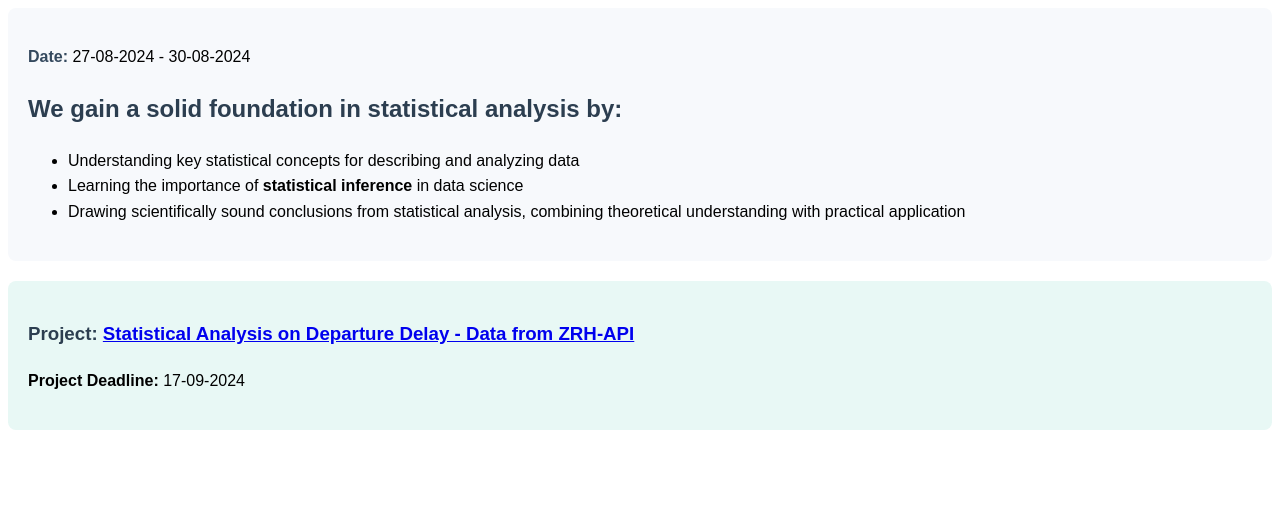
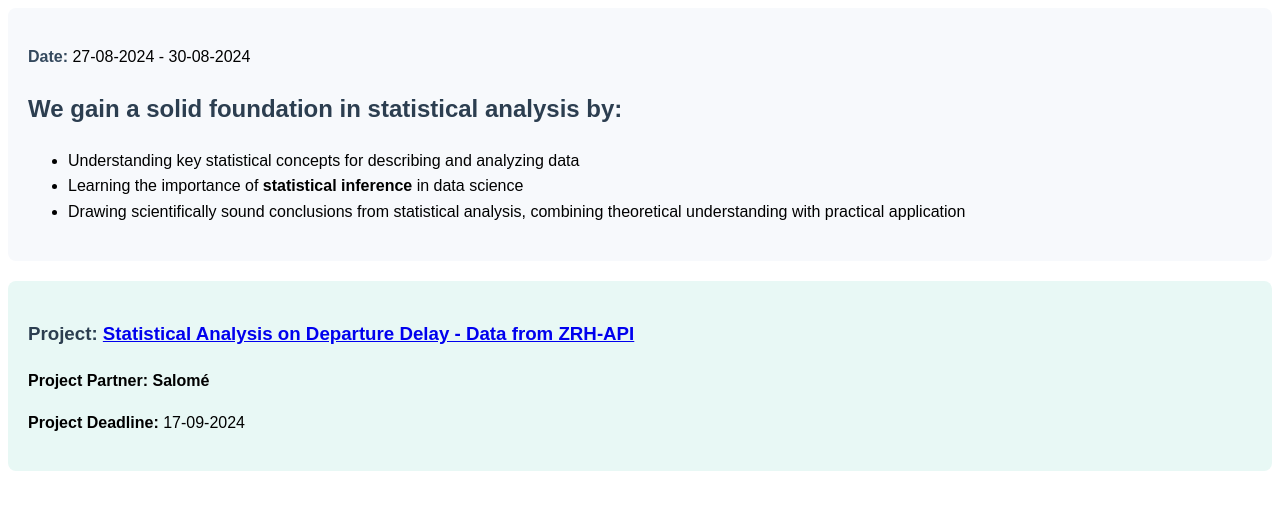
Before and after one commit to LauiGit/CAS_ADS, a plain HTML site: page Module 2/index.html in a window 1280 px wide. Shown: the part 86-596 px from the top of the page. Drawn offline with Linux system fonts and the light colour scheme.

Commit message:
Update index.html

```diff
--- a/Module 2/index.html
+++ b/Module 2/index.html
@@ -48,6 +48,7 @@
         <h3>
             Project: <a href="Airport_Zurich_delays.ipynb" target="_blank">Statistical Analysis on Departure Delay - Data from ZRH-API</a>
         </h3>
+        <p><strong>Project Partner: Salomé</strong></p>
         <p><strong>Project Deadline:</strong> 17-09-2024</p>
     </div>
 
```
